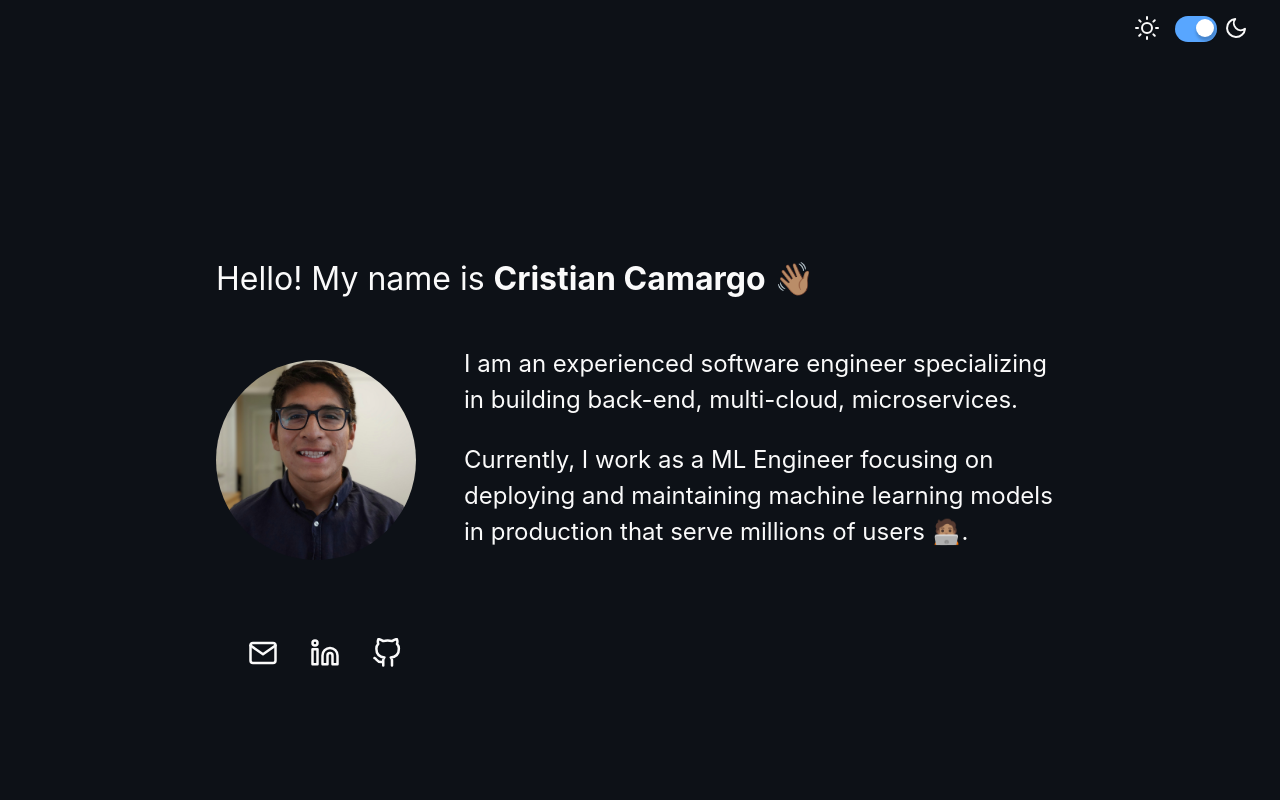
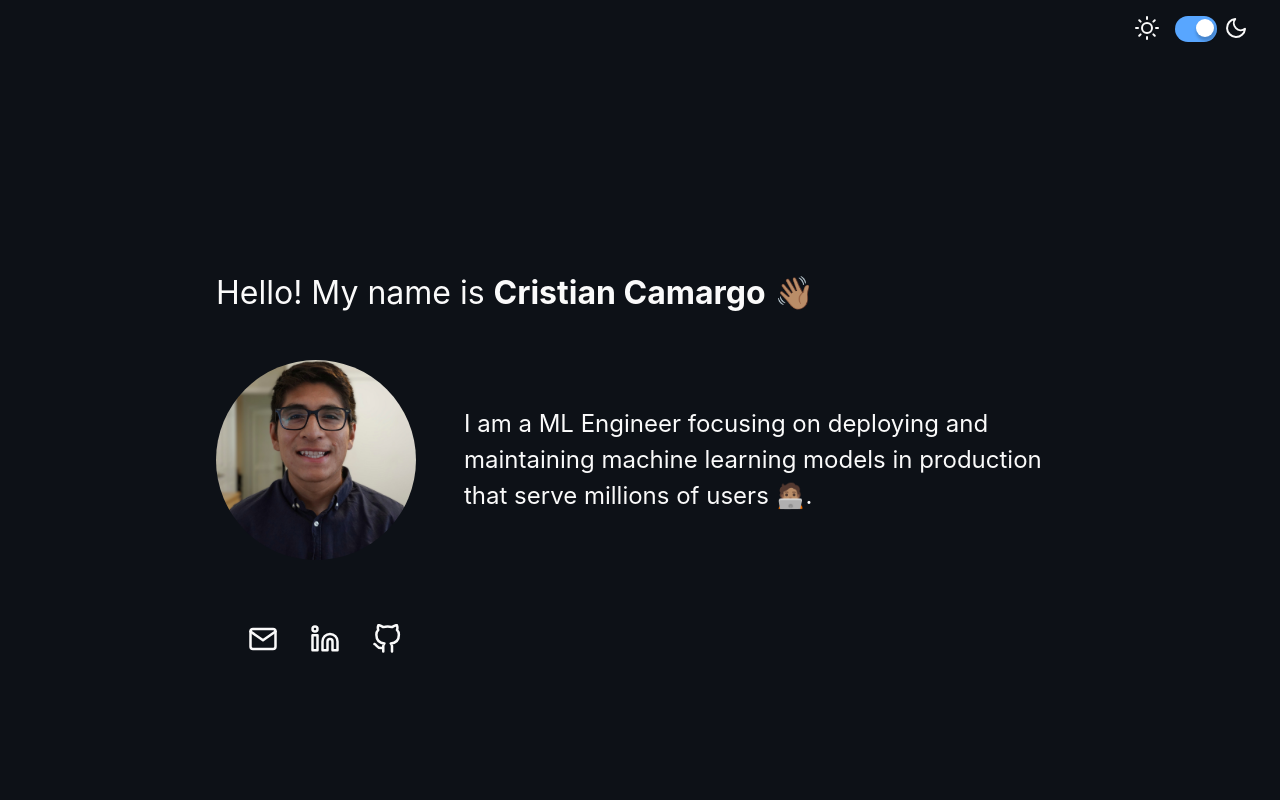
Before and after one commit to Crcamargo/website, a Next.js app: page / in a window 1280 px wide. Shown: the top 800 px of the page. Built offline with nearby package versions, Linux system fonts and the light colour scheme.

Commit message:
better hello

```diff
--- a/components/Hello.js
+++ b/components/Hello.js
@@ -21,17 +21,8 @@ const Hello = () => (
           width={IMAGE_SIZE}
         />
         <div className={styles.description}>
-          I am an experienced software engineer specializing in building
-          back-end, multi-cloud, microservices.
-          <p>
-            Currently, I work as a ML Engineer focusing on deploying and
-            maintaining machine learning models in production that serve
-            millions of users 🧑🏽‍💻.
-          </p>
-          {/* <p>
-            Currently, I work on building large, complex, applications that
-            serve thousands of enterprise customers.
-          </p> */}
+          I am a ML Engineer focusing on deploying and maintaining machine
+          learning models in production that serve millions of users 🧑🏽‍💻.
         </div>
       </div>
       <Contacts />
```
